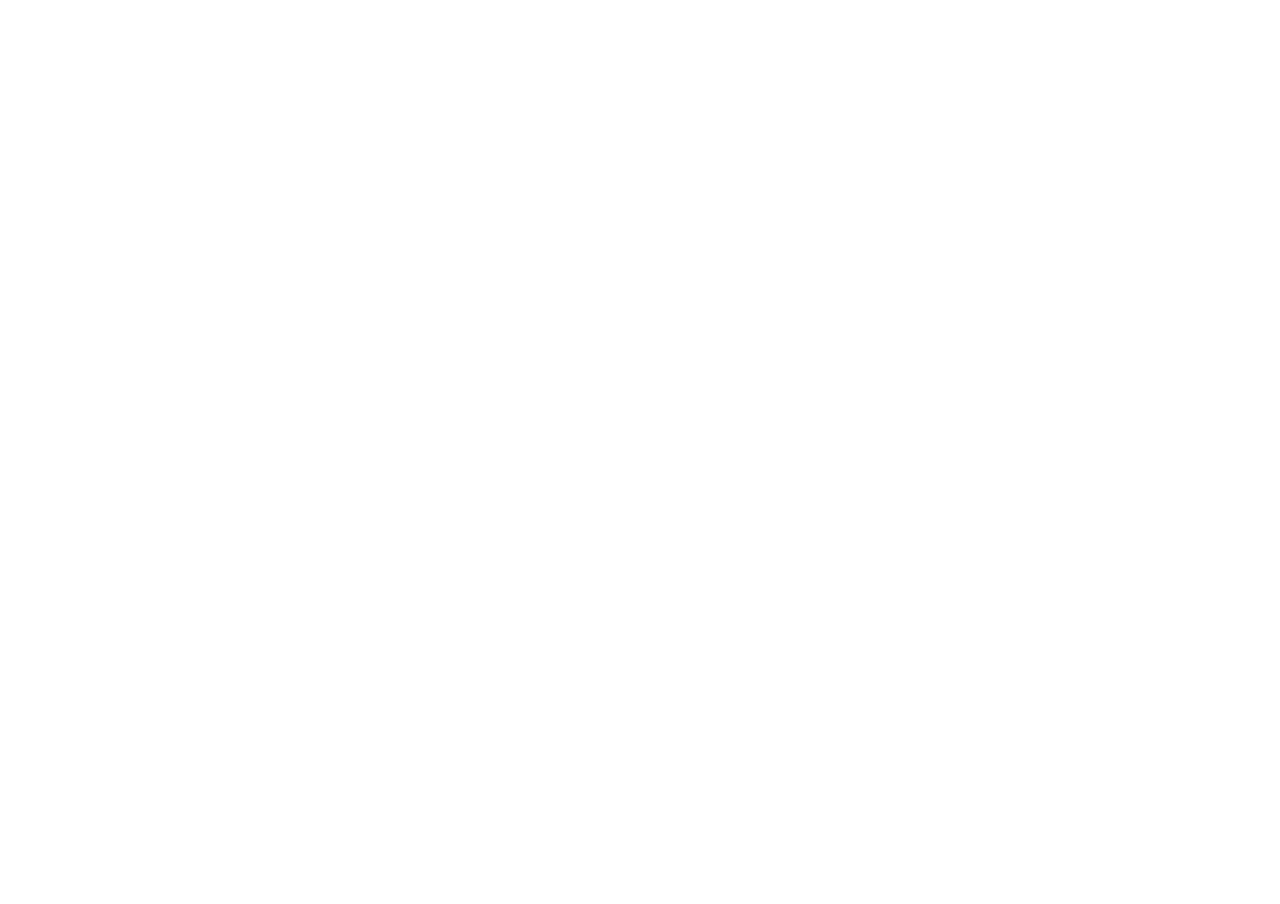
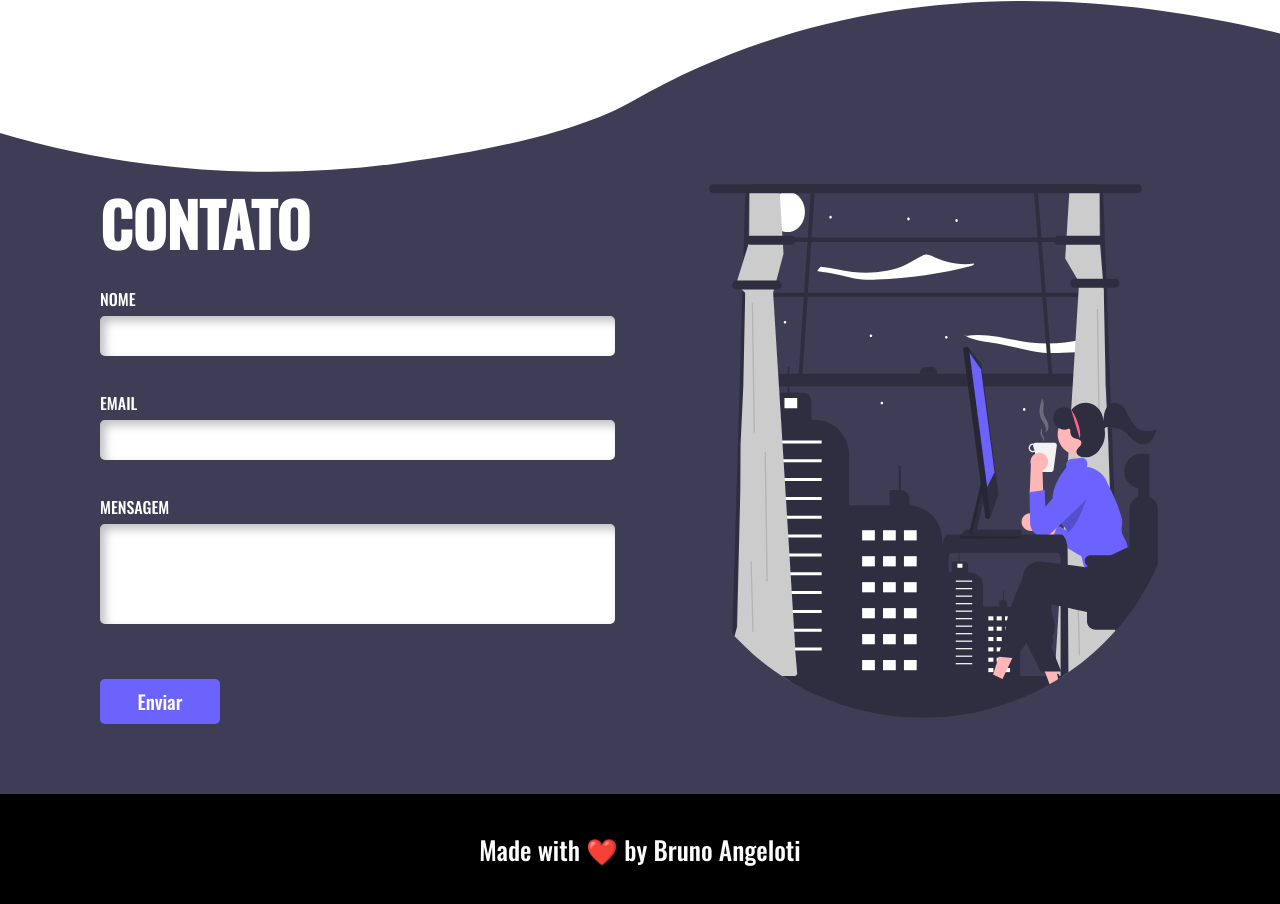
Before and after one commit to BrunoAngeloti/Portfolio2.0, a Next.js app: page / in a window 1280 px wide. Shown: the part 1868-2772 px from the top of the page. Before the commit the page ends 1826 px from the top, so only its background shows below. Built offline with nearby package versions, Linux system fonts and the light colour scheme.

Commit message:
feat: footer and contact responsive

```diff
--- a/containers/Contact/Contact.styles.tsx
+++ b/containers/Contact/Contact.styles.tsx
@@ -2,26 +2,35 @@
 
 export const Container = styled.header`
   display: flex;
-  background: url('/backgroundMyProject2.svg');
-  background-size: cover;
+  background-image: url('/backgroundMyProject2.svg');
+  background-color: ${props => props.theme.colors.main};
+  background-size: auto;
+  background-position-x: 50%;
   background-repeat: repeat-x;
-  background-position: 50% -20%;
+
   padding: 50px 80px;
   width: 100%;
+
   align-items: center;
   justify-content: center;
   position: relative;
+
+  @media (max-width: 700px) {
+    padding: 40px 20px;
+  }
 `
 
 export const Section = styled.section`
   display: flex;
   flex-direction: row;
   max-width: 1280px;
+  width: 100%;
   margin-top: 220px;
   gap: 50px;
 
   @media (max-width: 1280px) {
     margin-top: 150px;
+    padding: 20px 20px;
   }
 `
 
@@ -63,6 +72,10 @@
   outline: none;
   padding: 5px 15px;
   font-family: 'Oswald', sans-serif;
+
+  @media (max-width: 1280px) {
+    height: 40px;
+  }
 `
 
 export const TextArea = styled.textarea`
@@ -91,6 +104,10 @@
     background: ${props => props.theme.colors.secondary};
     border-radius: 5px;
   }
+
+  @media (max-width: 1280px) {
+    height: 100px;
+  }
 `
 
 export const Title = styled.h1<{ fontSize: number }>`
@@ -99,7 +116,7 @@
   font-size: ${props => props.fontSize}px;
   margin: 0;
   @media (max-width: 1280px) {
-    font-size: ${props => props.fontSize - 16}px;
+    font-size: ${props => props.fontSize - 20}px;
   }
 `
 
@@ -139,4 +156,8 @@
     filter: brightness(0.9);
     transform: translateY(-5px);
   }
+
+  @media (max-width: 1280px) {
+    height: 45px;
+  }
 `
--- a/containers/Footer/Footer.styles.tsx
+++ b/containers/Footer/Footer.styles.tsx
@@ -14,18 +14,13 @@
   flex-direction: row;
   align-items: center;
   justify-content: center;
-  padding: 10px 80px;
+  padding: 10px 50px;
   width: 100%;
 
   font-family: 'Oswald', sans-serif;
   font-weight: 400;
   color: ${props => props.theme.colors.white};
-  @media (max-width: 600px) {
-    padding: 10px 30px;
-  }
-  @media (max-width: 380px) {
-    padding: 10px 10px;
-  }
+
 `
 
 export const Title = styled.p`
@@ -33,6 +28,6 @@
   margin: 0;
   font-size: 1.6rem;
   @media (max-width: 475px) {
-    font-size: 0.8rem;
+    font-size: 1rem;
   }
 `
--- a/containers/Header/Header.styles.tsx
+++ b/containers/Header/Header.styles.tsx
@@ -11,8 +11,8 @@
   top: ${props => props.visible ? '0' : '-100%'};
   right: 0;
   z-index: 10;
-  @media (max-width: 992px) {
-    padding: 20px 0;
+  @media (max-width: 1280px) {
+    padding: 15px 0;
   }
 `
 
@@ -55,6 +55,10 @@
   }
   &:hover::after{
     transform: scaleX(1);
+  }
+
+  @media (max-width: 1280px) {
+    font-size: 16px;
   }
 `
 
--- a/pages/Home/Home.tsx
+++ b/pages/Home/Home.tsx
@@ -11,9 +11,9 @@
       <Header />
       <Main />
       <About />
-      {/*<MyProjects />
+     {/* <MyProjects />*/}
       <Contact />
-      <Footer />*/}
+      <Footer />
     </div>
   )
 }
```
